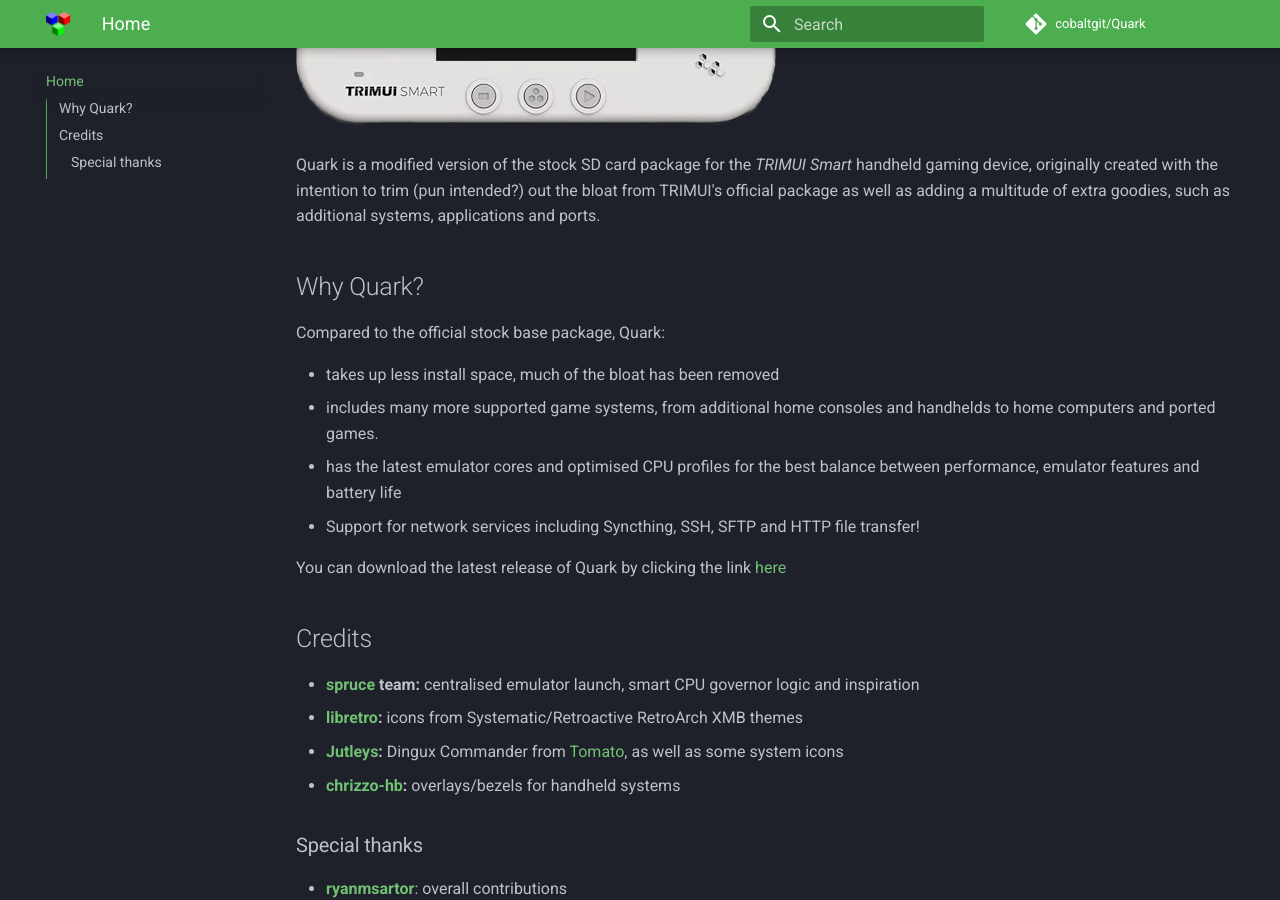
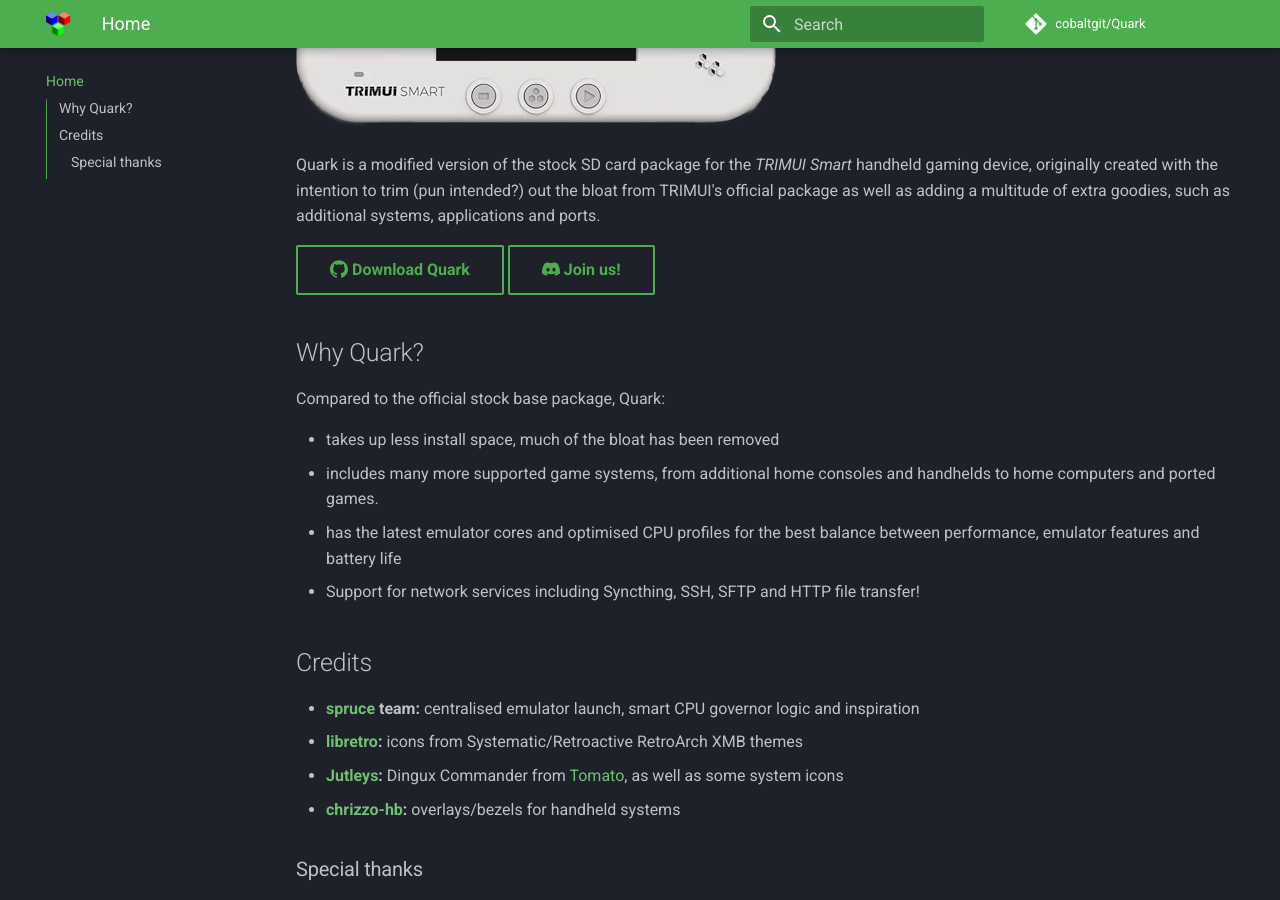
Before and after one commit to cobaltgit/Quark-Docs, an MkDocs documentation site: the page built from docs/index.md, in a window 1280 px wide and 900 px high, scrolled down 358 px. Built offline with MkDocs 1.6.1 and Material for MkDocs 9.7.7, drawn with Linux system fonts in a browser that asks for light colours; comment, search, counter and statistics services are not loaded.

Commit message:
Add discord invite and buttons

```diff
--- a/docs/index.md
+++ b/docs/index.md
@@ -3,6 +3,9 @@
 ![A white TRIMUI Smart with the Quark default boot logo](assets/img/trimui_smart_quark.png)
 
 Quark is a modified version of the stock SD card package for the *TRIMUI Smart* handheld gaming device, originally created with the intention to trim (pun intended?) out the bloat from TRIMUI's official package as well as adding a multitude of extra goodies, such as additional systems, applications and ports.
+
+[:simple-github: Download Quark](https://github.com/cobaltgit/Quark/releases/latest){ .md-button }
+[:simple-discord: Join us!](https://discord.gg/2jU6yQ4ZT9){ .md-button }
 
 ## Why Quark?
 
@@ -12,8 +15,6 @@ Compared to the official stock base package, Quark:
 * includes many more supported game systems, from additional home consoles and handhelds to home computers and ported games.
 * has the latest emulator cores and optimised CPU profiles for the best balance between performance, emulator features and battery life
 * Support for network services including Syncthing, SSH, SFTP and HTTP file transfer!
-
-You can download the latest release of Quark by clicking the link [here](https://github.com/cobaltgit/Quark/releases/latest)
 
 ## Credits
 
--- a/mkdocs.yml
+++ b/mkdocs.yml
@@ -12,6 +12,7 @@ theme:
   palette:
     scheme: slate
     primary: green
+    accent: red
   features:
   - content.action.edit
   - navigation.top
@@ -43,6 +44,9 @@ markdown_extensions:
   - pymdownx.superfences
   - pymdownx.tabbed:
       alternate_style: true
+  - pymdownx.emoji:
+      emoji_index: !!python/name:material.extensions.emoji.twemoji
+      emoji_generator: !!python/name:material.extensions.emoji.to_svg
 
 nav:
   - Home: index.md
```
